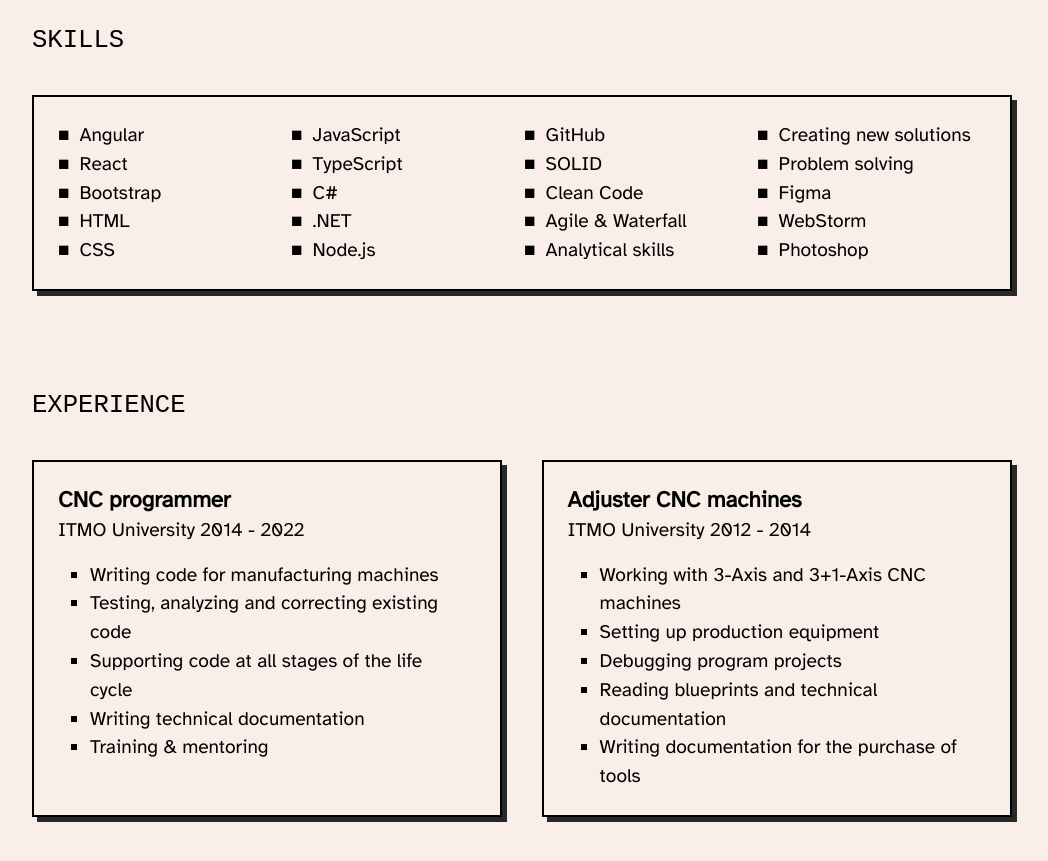
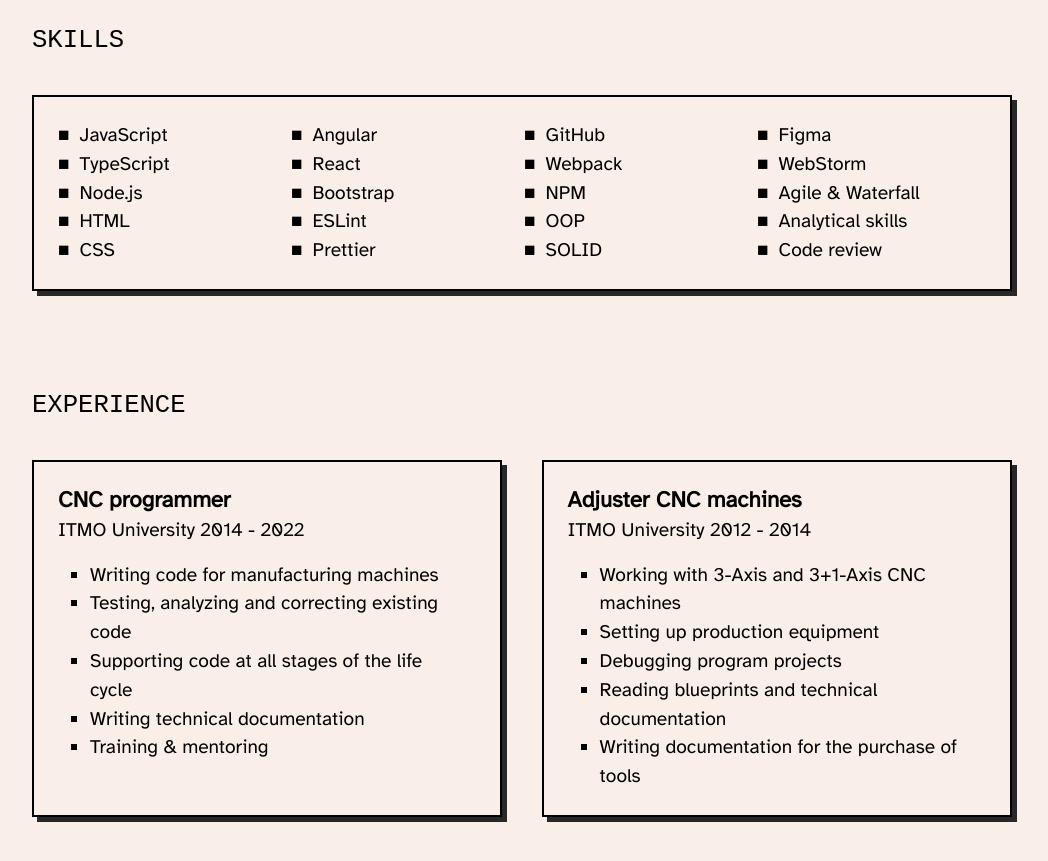
Before and after one commit to l-Aleksey-Nikolaev-l/NCV, an Angular app: page / in a window 1280 px wide. Shown: the part 5180-6041 px from the top of the page, without its empty margins (118-1166 px from the left). Built offline with nearby package versions, Linux system fonts and the light colour scheme; a web font is replaced by a local one.

Commit message:
refactor: change skills

```diff
--- a/src/app/skills/skills.component.ts
+++ b/src/app/skills/skills.component.ts
@@ -6,8 +6,10 @@ import { Component } from '@angular/core';
   styleUrls: ['./skills.component.css']
 })
 export class SkillsComponent {
-  skillList:string[] = ["Angular", "React", "Bootstrap", "HTML", "CSS",
-                        "JavaScript", "TypeScript", "C#", ".NET", "Node.js",
-                        "GitHub", "SOLID", "Clean Code", "Agile & Waterfall", "Analytical skills",
-                        "Creating new solutions", "Problem solving", "Figma", "WebStorm", "Photoshop"];
+	skillList: string[] = [
+		"JavaScript", "TypeScript", "Node.js", "HTML", "CSS",
+		"Angular", "React", "Bootstrap", "ESLint", "Prettier",
+		"GitHub", "Webpack", "NPM", "OOP", "SOLID",
+		"Figma", "WebStorm", "Agile & Waterfall", "Analytical skills", "Code review"
+	];
 }
```
